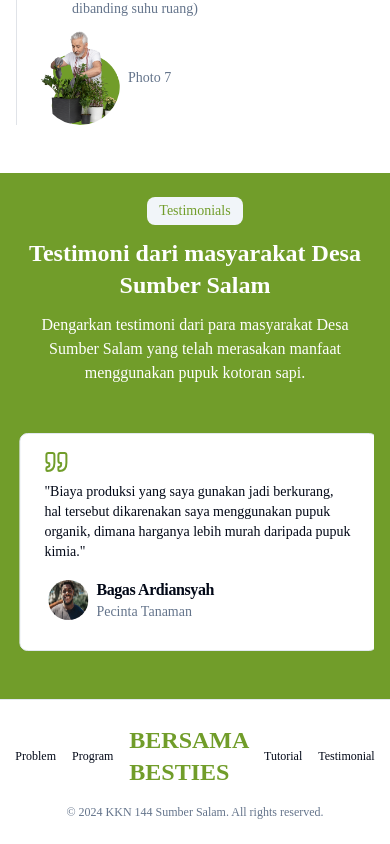
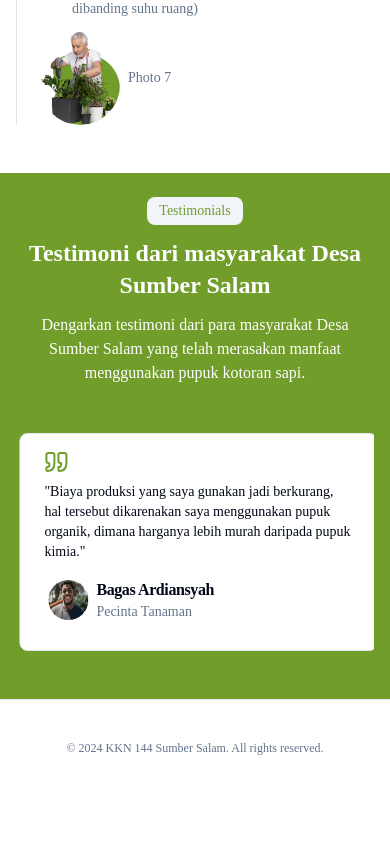
Before and after one commit to farisfadhail/bersama-besties, a Next.js app: page / in a window 390 px wide. Shown: the part 5154-5998 px from the top of the page. After the commit the page ends 5934 px from the top, so only its background shows below. Built offline with nearby package versions, Linux system fonts and the light colour scheme.

Commit message:
slicing done

```diff
--- a/src/components/component/footer.jsx
+++ b/src/components/component/footer.jsx
@@ -4,7 +4,7 @@ import Link from "next/link";
 export function Footer() {
 	return (
 		<footer id="footer" className="gap-2 sm:flex-row py-6 w-full shrink-0 px-4 md:px-6 border-t space-y-4">
-			<nav className="sm:ml-auto flex gap-4 sm:gap-6 justify-center">
+			<nav className="sm:ml-auto md:flex gap-4 sm:gap-6 justify-center hidden">
 				<div className="flex space-x-4 items-center">
 					<Link href="#problem" className="text-xs hover:underline underline-offset-4" prefetch={false}>
 						Problem
```
